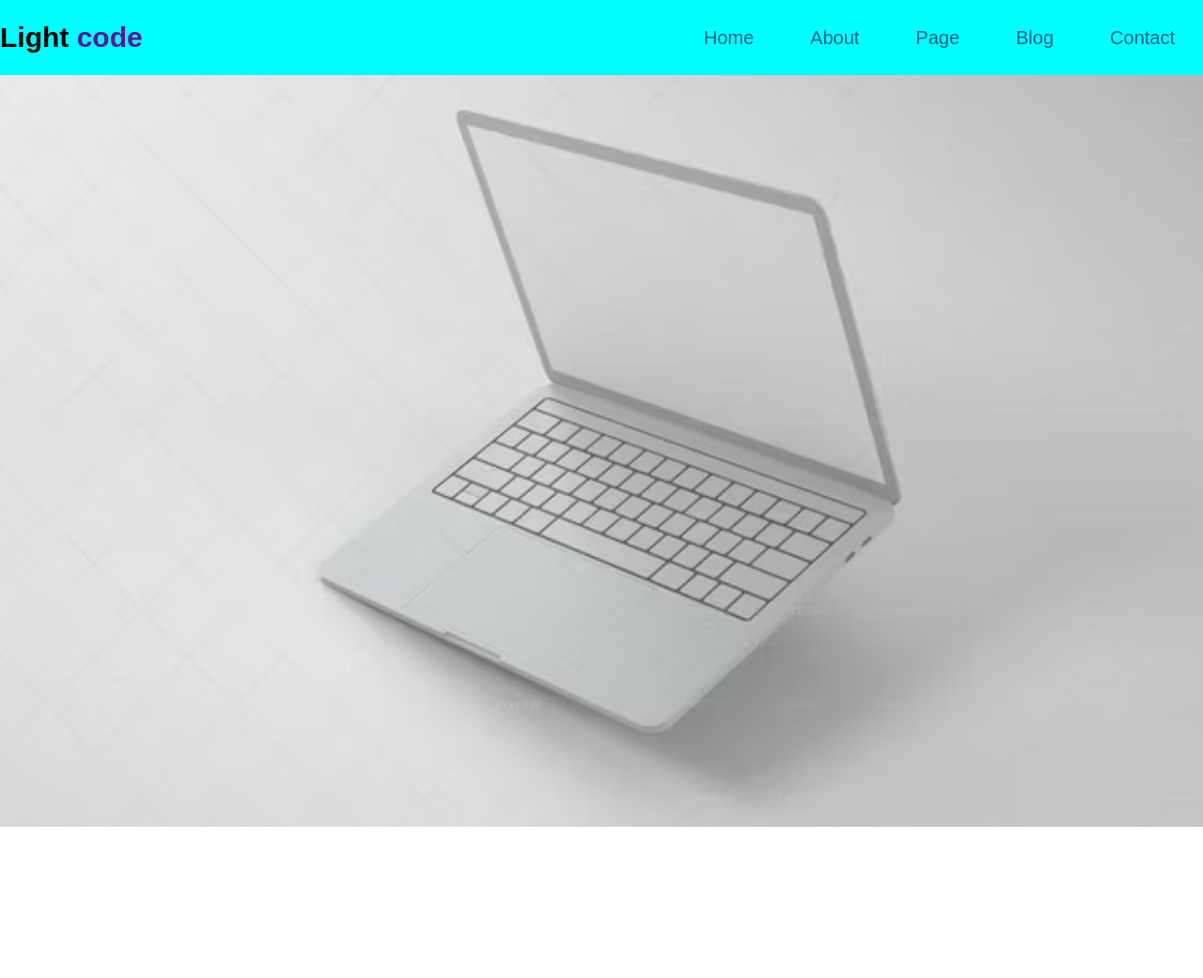
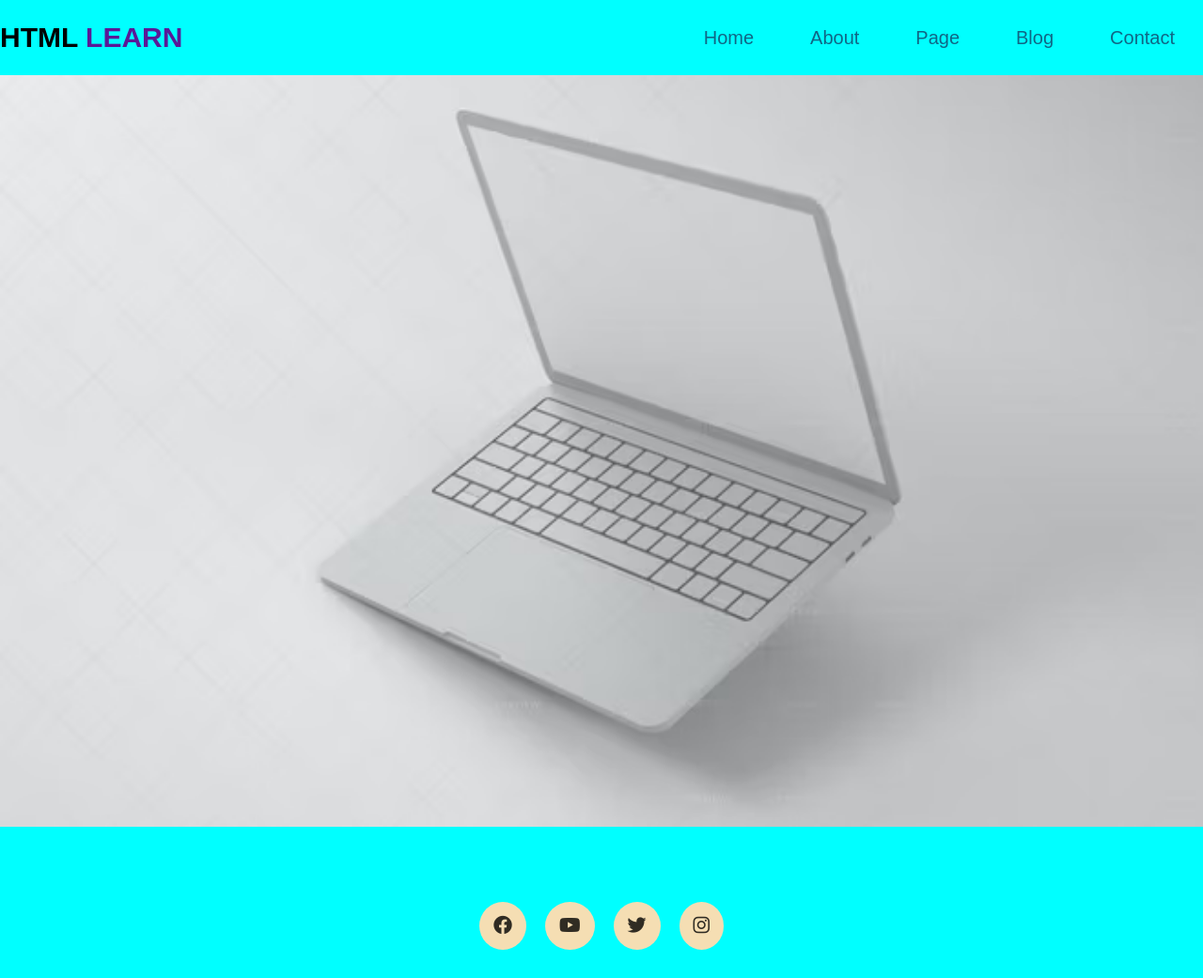
Before and after one commit to rasel6518/dropdowm-menu, a plain HTML site: page index.html in a window 1280 px wide. Shown: the whole page at 94% size. Before the commit the page ends 880 px from the top, so only its background shows below. Drawn offline with Linux system fonts and the light colour scheme.

Commit message:
footer add

```diff
--- a/index.html
+++ b/index.html
@@ -6,11 +6,14 @@
     <meta name="viewport" content="width=device-width, initial-scale=1.0">
     <title> Drop Down tMenu</title>
     <link rel="stylesheet" href="style.css">
+    <link rel="stylesheet" href="https://cdnjs.cloudflare.com/ajax/libs/font-awesome/6.4.0/css/all.min.css"
+        integrity="sha512-iecdLmaskl7CVkqkXNQ/ZH/XLlvWZOJyj7Yy7tcenmpD1ypASozpmT/E0iPtmFIB46ZmdtAc9eNBvH0H/ZpiBw=="
+        crossorigin="anonymous" referrerpolicy="no-referrer" />
 </head>
 
 <body>
     <div class="menu-bar">
-        <h1 class="logo"> Light <span>code</span></h1>
+        <h1 class="logo"> HTML <span>LEARN</span></h1>
         <ul>
             <li> <a href="#"> Home </a></li>
             <li><a href="#">About</a></li>
@@ -40,6 +43,19 @@
 
     </div>
     <section class="bg-image"> </section>
+    <footer>
+        <div class="footercontainer">
+            <div class="socialicon">
+                <a href="#"><i class="fa-brands fa-facebook"></i></a>
+                <a href="#"><i class="fa-brands fa-youtube                                      "> </i></a>
+                <a href="#"><i class="fa-brands fa-twitter"></i></a>
+                <a href="#"><i class="fa-brands fa-instagram"></i></a>
+
+            </div>
+
+        </div>
+
+    </footer>
 
 
 </body>
--- a/style.css
+++ b/style.css
@@ -14,7 +14,7 @@ body {
     background-color: aqua;
     height: 80px;
 
-    /* width: 100%; */
+    width: 100%;
     display: flex;
     align-items: center;
     justify-content: space-between;
@@ -102,6 +102,44 @@ body {
     background-size: cover;
     background-repeat: no-repeat;
     background-position: center;
-    background-attachment: fixed;
+    background-attachment: ;
 
 }
+
+footer {
+    background-color: aqua;
+
+}
+
+.footercontainer {
+    width: 100%;
+    padding: 70px 30px 20px;
+
+}
+
+.socialicon {
+    display: flex;
+    justify-content: center;
+
+}
+
+.socialicon a {
+    text-decoration: none;
+    padding: 15px;
+    margin: 10px;
+    justify-content: space-between;
+    background-color: wheat;
+    border-radius: 50%;
+}
+
+.socialicon a i {
+    font-size: 20px;
+    color: black;
+    opacity: 0.8;
+
+}
+
+.socialicon a:hover {
+    font-size: 25px;
+    opacity: 1;
+}
```
